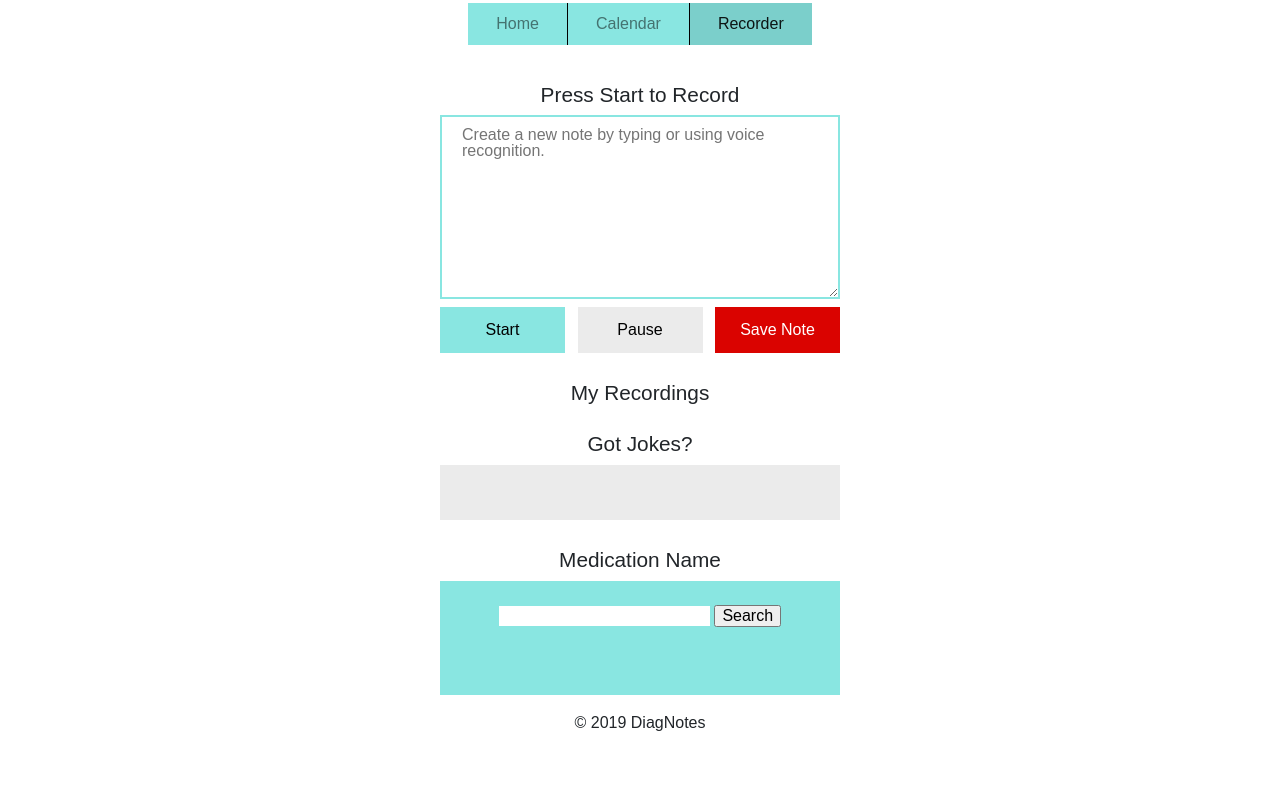
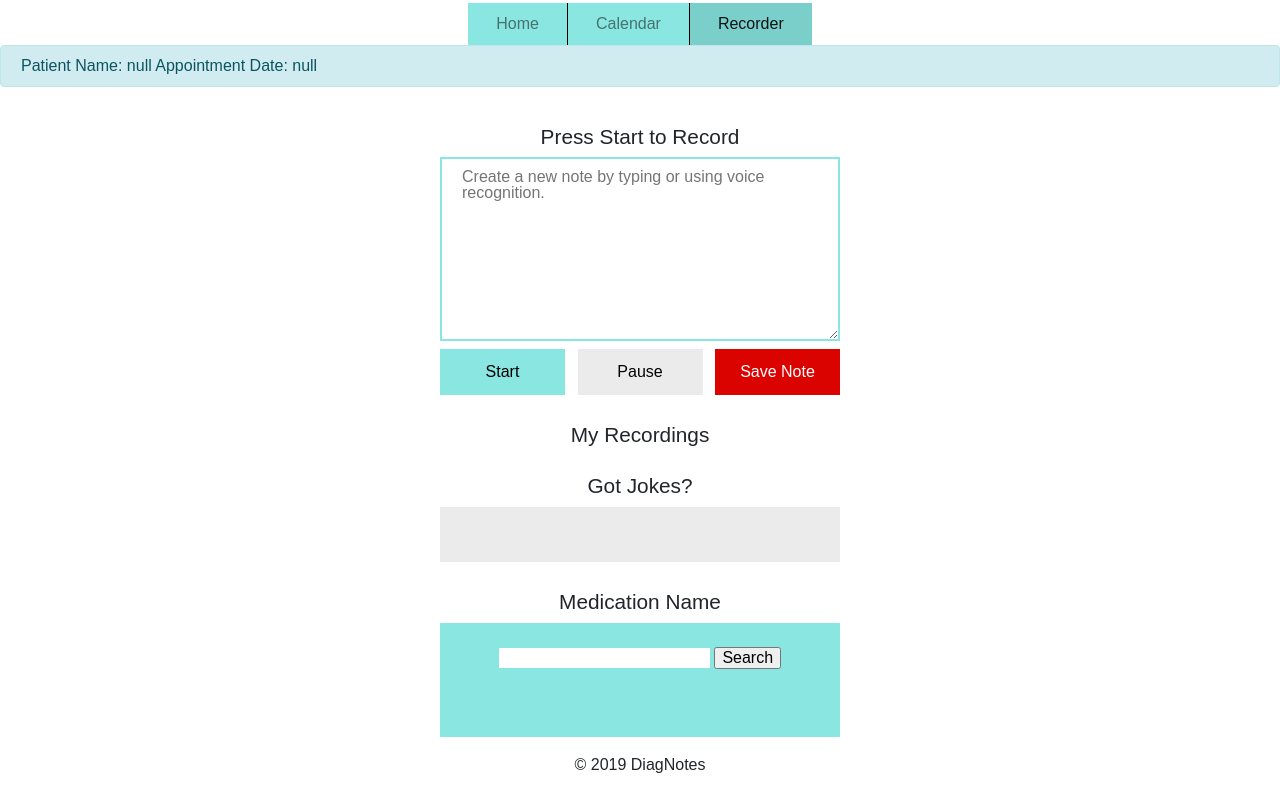
Before and after one commit to JMo911/DiagNotes, a plain HTML site: page appoinment.html in a window 1280 px wide. Shown: the part 103-896 px from the top of the page. Before the commit the page ends 854 px from the top, so only its background shows below. Drawn offline with nearby package versions, Linux system fonts and the light colour scheme; no server answers.

Commit message:
patient name and appointment date render on the appointment page

```diff
--- a/appoinment.html
+++ b/appoinment.html
@@ -45,6 +45,7 @@
         </nav>
     </header>
 
+    <div id="appointmentInfo"></div>
     <div class="container appointment-page">
        <div class="app">
             <h2>Press Start to Record</h2>
--- a/javascript/app.js
+++ b/javascript/app.js
@@ -1,4 +1,16 @@
 $(document).ready(function() {
+  $("#appointmentInfo").empty();
+ var appointmentInfoDiv = $("<div>");
+ appointmentInfoDiv.attr({
+   "class": "alert alert-info",
+   "role": "alert"
+ })
+ var appointmentPatientName = localStorage.getItem("currentPatientName");
+ var appointmentDate = localStorage.getItem("currentApptDate");
+ appointmentInfoDiv.html("<p>Patient Name: " + appointmentPatientName + " Appointment Date: " + appointmentDate);
+ $("#appointmentInfo").append(appointmentInfoDiv);
+
+
  var queryurl="https://sv443.net/jokeapi/category/Miscellaneous?blacklistFlags=religious,nsfw,political"
 
  $.ajax({
```
Also changed, not shown: javascript/caltemplatescript.js (+8 -0 lines).
